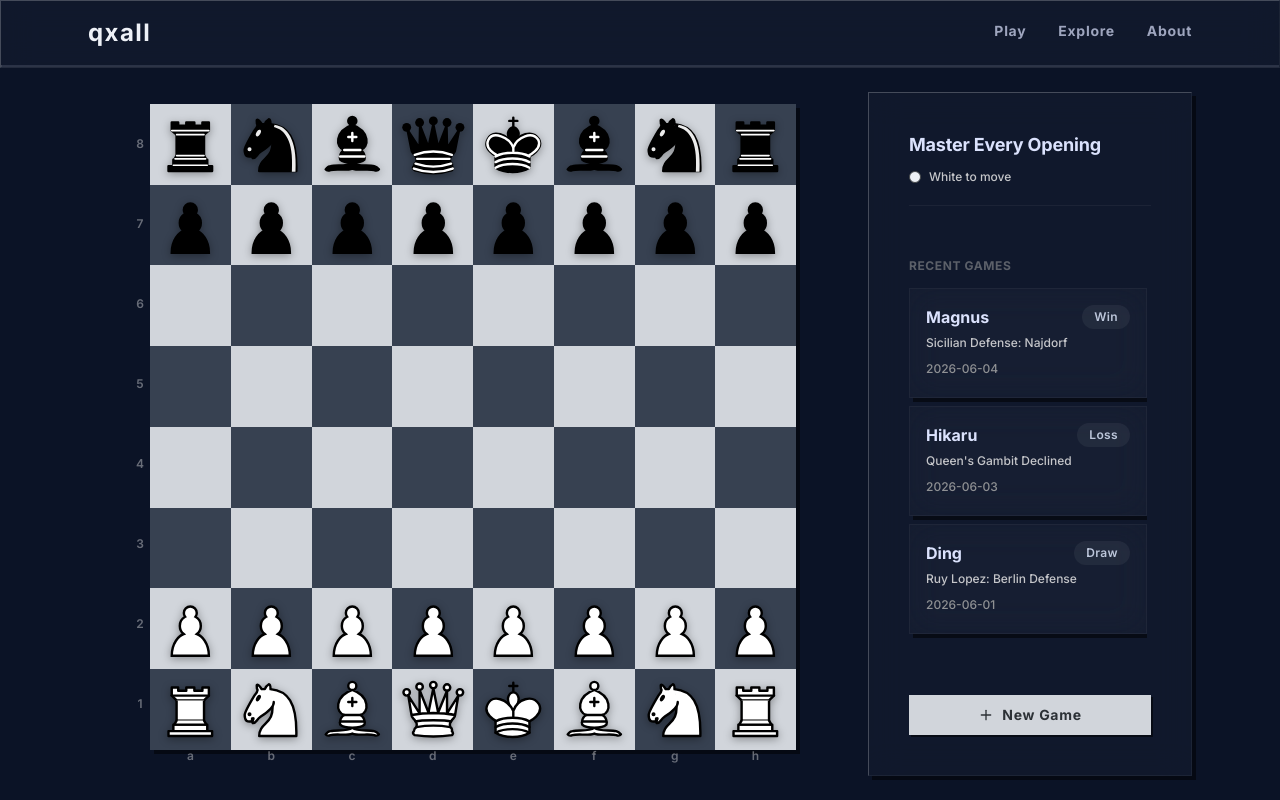
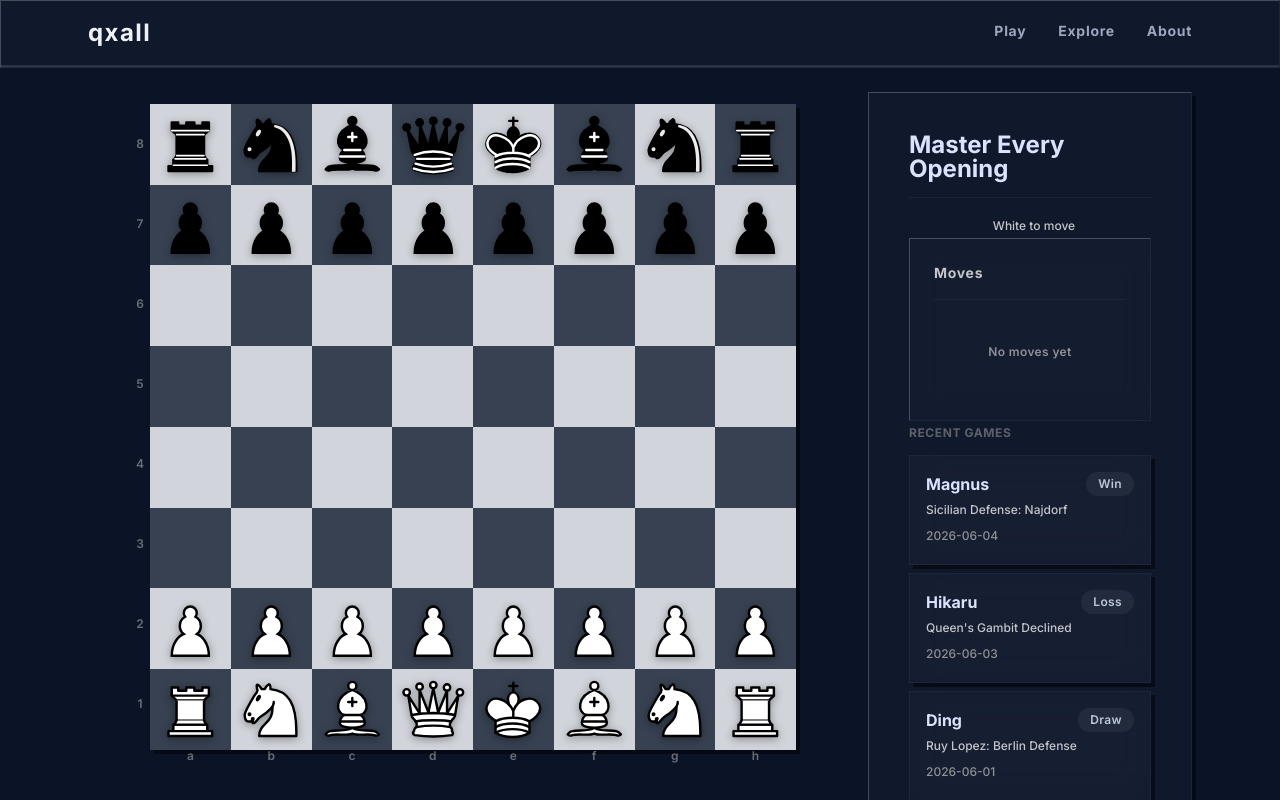
Before and after one commit to done-n-dusted/qxall, a React (Vite) app in the folder packages/frontend/: page /play in a window 1280 px wide. Built offline with nearby package versions, Linux system fonts and the light colour scheme.

Commit message:
style: define triple floating cards and player timer layout

```diff
--- a/packages/frontend/src/pages/PlayPage/PlayPage.css
+++ b/packages/frontend/src/pages/PlayPage/PlayPage.css
@@ -47,56 +47,110 @@
   min-height: 0;
   display: flex;
   flex-direction: column;
-  box-sizing: border-box;
-}
-
-.play-page__panel-inner {
-  height: 100%;
-  min-height: 0;
-  display: flex;
-  flex-direction: column;
   gap: var(--space-3);
   box-sizing: border-box;
 }
 
-/* ── Zen Heading & Status ── */
-.play-page__header {
+/* ── Floating Cards ── */
+.play-page__info-card,
+.play-page__middle-card,
+.play-page__actions-card {
+  background: rgba(23, 31, 51, var(--glass-bg-opacity));
+  backdrop-filter: blur(var(--glass-blur));
+  -webkit-backdrop-filter: blur(var(--glass-blur));
+  border-top: var(--glass-stroke-width) solid var(--glass-stroke-color);
+  border-left: var(--glass-stroke-width) solid var(--glass-stroke-color);
+  border-right: var(--glass-stroke-width) solid rgba(255, 255, 255, 0.05);
+  border-bottom: var(--glass-stroke-width) solid rgba(255, 255, 255, 0.05);
+  box-shadow: var(--shadow-md);
+  border-radius: var(--rounded-xl);
+}
+
+.play-page__middle-card {
+  flex: 1;
+  min-height: 0;
   display: flex;
   flex-direction: column;
-  gap: var(--space-1);
-  border-bottom: 1px solid rgba(255, 255, 255, 0.05);
-  padding-bottom: var(--space-2);
 }
 
-.play-page__title {
+/* ── Player Timer Info (Card 1) ── */
+.play-page__player-info {
+  display: flex;
+  flex-direction: column;
+  gap: var(--space-2);
+}
+
+.play-page__player-row {
+  display: flex;
+  align-items: center;
+  justify-content: space-between;
+  padding: var(--space-2);
+  border-radius: var(--rounded-md);
+  border: 1px solid transparent;
+  transition: all var(--transition-fast);
+}
+
+.play-page__player-row--active {
+  background: rgba(255, 255, 255, 0.04);
+  border-color: rgba(255, 255, 255, 0.08);
+}
+
+.play-page__player-row--inactive {
+  opacity: 0.65;
+}
+
+.play-page__player-name {
+  display: flex;
+  align-items: center;
+  gap: var(--space-2);
+  font-size: var(--body-md-size);
+  font-weight: var(--label-md-weight);
+  color: var(--color-on-surface);
+}
+
+.play-page__player-turn-dot {
+  width: 8px;
+  height: 8px;
+  border-radius: var(--rounded-full);
+  background-color: var(--color-primary);
+  opacity: 0;
+  transform: scale(0.8);
+  transition: all var(--transition-fast);
+}
+
+.play-page__player-row--active .play-page__player-turn-dot {
+  opacity: 1;
+  transform: scale(1);
+  box-shadow: 0 0 8px var(--color-primary);
+}
+
+.play-page__timer {
+  font-family: monospace;
   font-size: var(--body-lg-size);
-  font-weight: var(--headline-md-weight);
-  color: var(--color-on-surface);
-  margin: 0;
-  letter-spacing: -0.01em;
+  font-weight: var(--label-md-weight);
+  color: var(--color-on-surface-variant);
+  padding: var(--space-1) var(--space-2);
+  border-radius: var(--rounded-md);
+  background: rgba(0, 0, 0, 0.2);
+  border: 1px solid rgba(255, 255, 255, 0.05);
+  transition: all var(--transition-fast);
+}
+
+.play-page__timer--active {
+  color: var(--color-primary);
+  background: rgba(255, 255, 255, 0.1);
+  border-color: rgba(255, 255, 255, 0.2);
+  animation: play-page__pulse-timer 1.5s infinite alternate ease-in-out;
 }
 
 .play-page__status {
   display: flex;
   align-items: center;
   gap: var(--space-1);
-}
-
-.play-page__turn-indicator {
-  width: 12px;
-  height: 12px;
-  border-radius: var(--rounded-full);
-  border: 1px solid var(--color-outline-variant);
-  flex-shrink: 0;
-  transition: background-color var(--transition-fast);
-}
-
-.play-page__turn-indicator--white {
-  background-color: var(--color-primary);
-}
-
-.play-page__turn-indicator--black {
-  background-color: var(--color-surface-container-lowest);
+  justify-content: center;
+  margin-top: var(--space-2);
+  padding-top: var(--space-2);
+  border-top: 1px solid rgba(255, 255, 255, 0.05);
 }
 
 .play-page__status-text {
@@ -104,62 +158,55 @@
   color: var(--color-on-surface-variant);
 }
 
-/* ── Scrollable Launcher Area ── */
-.play-page__content-scrollable {
+@keyframes play-page__pulse-timer {
+  0% {
+    box-shadow: 0 0 2px rgba(255, 255, 255, 0.05);
+  }
+  100% {
+    box-shadow: 0 0 8px rgba(255, 255, 255, 0.25);
+  }
+}
+
+/* ── Middle Scroller (Card 2) ── */
+.play-page__middle-scroller {
   flex: 1;
-  overflow-y: hidden; /* Default to hidden to lock the outer viewport when active moves list is visible */
+  overflow-y: auto;
+  min-height: 0;
   display: flex;
   flex-direction: column;
-  gap: var(--space-3);
-  min-height: 0;
+  gap: var(--space-2);
   padding-right: 4px;
 }
 
-.play-page__content-scrollable--scrollable {
-  overflow-y: auto; /* Allow scrolling when recent games are visible */
-}
-
-/* Scrollbar styles for glass card scroller */
-.play-page__content-scrollable::-webkit-scrollbar {
+/* Custom scrollbars for the middle scroller */
+.play-page__middle-scroller::-webkit-scrollbar {
   width: 6px;
 }
 
-.play-page__content-scrollable::-webkit-scrollbar-track {
+.play-page__middle-scroller::-webkit-scrollbar-track {
   background: rgba(255, 255, 255, 0.01);
   border-radius: var(--rounded-full);
 }
 
-.play-page__content-scrollable::-webkit-scrollbar-thumb {
+.play-page__middle-scroller::-webkit-scrollbar-thumb {
   background: rgba(255, 255, 255, 0.08);
   border-radius: var(--rounded-full);
+  transition: background var(--transition-fast);
 }
 
-.play-page__content-scrollable::-webkit-scrollbar-thumb:hover {
+.play-page__middle-scroller::-webkit-scrollbar-thumb:hover {
   background: rgba(255, 255, 255, 0.16);
 }
 
-/* ── Move list wrapper — fill remaining space ── */
 .play-page__moves {
   flex: 1;
   min-height: 160px;
-  height: auto; /* Flex height */
+  height: auto;
   display: flex;
   flex-direction: column;
 }
 
-/* ── Quick-Start Actions ── */
-.play-page__actions {
-  display: flex;
-  flex-direction: column;
-  gap: var(--space-2);
-  width: 100%;
-}
-
-.play-page__actions > button {
-  width: 100%;
-}
-
-/* ── Sections ── */
+/* ── Recent Games List ── */
 .play-page__section {
   display: flex;
   flex-direction: column;
@@ -177,7 +224,6 @@
   padding-bottom: 2px;
 }
 
-/* ── Recent Games List ── */
 .play-page__recent-list {
   display: flex;
   flex-direction: column;
@@ -222,45 +268,16 @@
   color: var(--color-outline);
 }
 
-/* ── Move list wrapper transitions ── */
-.play-page__moves-wrapper {
-  transition: opacity 0.3s cubic-bezier(0.4, 0, 0.2, 1),
-              visibility 0.3s cubic-bezier(0.4, 0, 0.2, 1);
-  overflow: hidden;
+/* ── Actions (Card 3) ── */
+.play-page__actions {
   display: flex;
   flex-direction: column;
+  gap: var(--space-2);
+  width: 100%;
 }
 
-.play-page__moves-wrapper--expanded {
-  flex: 1 1 0%;
-  min-height: 0;
-  opacity: 1;
-  margin-bottom: var(--space-2);
-  visibility: visible;
-}
-
-.play-page__moves-wrapper--collapsed {
-  display: none;
-}
-
-/* ── Recent Games History transitions ── */
-.play-page__history-wrapper {
-  transition: opacity 0.3s cubic-bezier(0.4, 0, 0.2, 1),
-              visibility 0.3s cubic-bezier(0.4, 0, 0.2, 1);
-  overflow: hidden;
-}
-
-.play-page__history-wrapper--expanded {
-  display: flex;
-  flex-direction: column;
-  flex: 1 1 0%;
-  min-height: 0;
-  opacity: 1;
-  visibility: visible;
-}
-
-.play-page__history-wrapper--collapsed {
-  display: none;
+.play-page__actions > button {
+  width: 100%;
 }
 
 .play-page__btn-resign {
```
